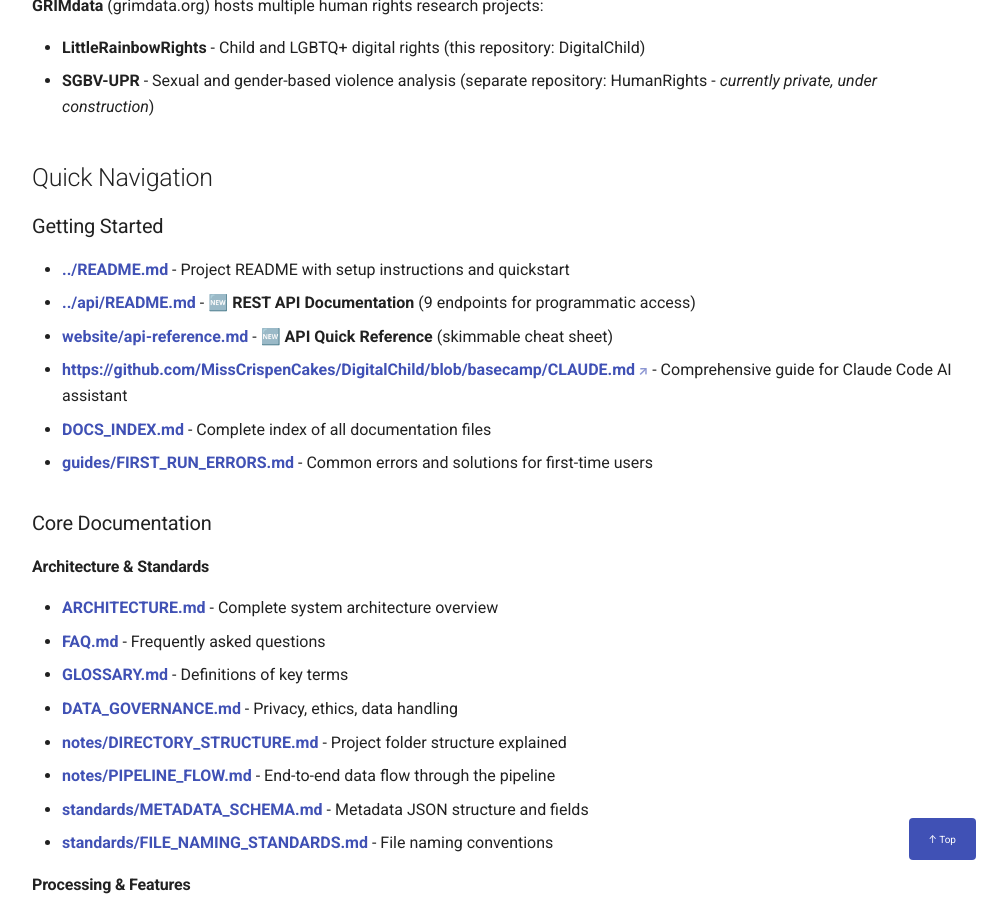
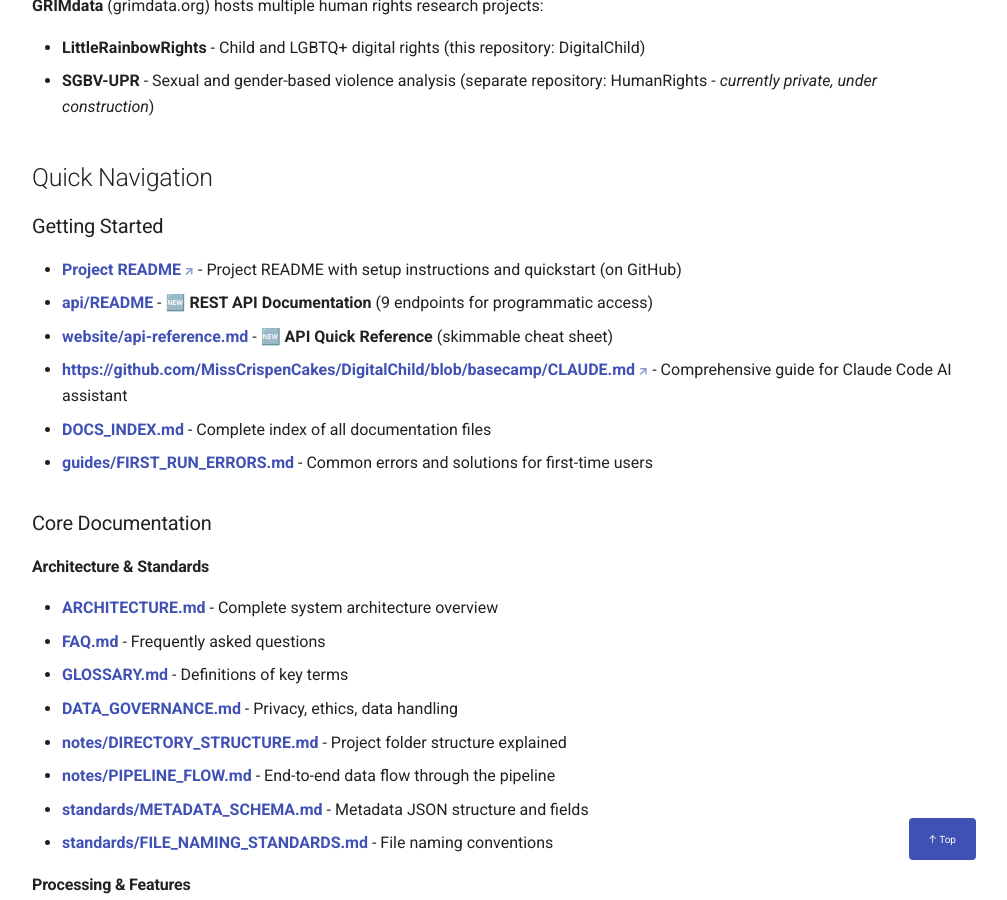
Before and after one commit to MissCrispenCakes/DigitalChild, an MkDocs documentation site: the page built from docs/README.md, in a window 1280 px wide and 900 px high, scrolled down 396 px. Shown: the whole window, without its empty margins (264-1271 px from the left). Built offline with MkDocs 1.6.1 and Material for MkDocs 9.7.7, drawn with Linux system fonts in a browser that asks for light colours; comment, search, counter and statistics services are not loaded.

Commit message:
Fix 404 errors for root README and API links in documentation
- Change ../README.md to GitHub URL (root file not in docs/)
- Change ../api/README.md to api/README/ (use docs/ copy)
- Apply fixes across 6 documentation files:
  - docs/README.md
  - docs/DOCS_INDEX.md
  - docs/UPDATE_SUMMARY_JAN2026.md
  - docs/NAVIGATION_IMPROVEMENTS.md
  - docs/WEBSITE_API_UPDATE.md
  - docs/ARCHITECTURE.md

Fixes: https://grimdata.org/README.md and https://grimdata.org/api/README.md 404 errors

```diff
--- a/docs/README.md
+++ b/docs/README.md
@@ -11,8 +11,8 @@
 
 ### Getting Started
 
-- **[../README.md](../README.md)** - Project README with setup instructions and quickstart
-- **[../api/README.md](../api/README.md)** - 🆕 **REST API Documentation** (9 endpoints for programmatic access)
+- **[Project README](https://github.com/MissCrispenCakes/DigitalChild/blob/basecamp/README.md)** - Project README with setup instructions and quickstart (on GitHub)
+- **[api/README](api/README/)** - 🆕 **REST API Documentation** (9 endpoints for programmatic access)
 - **[website/api-reference.md](website/api-reference.md)** - 🆕 **API Quick Reference** (skimmable cheat sheet)
 - **[https://github.com/MissCrispenCakes/DigitalChild/blob/basecamp/CLAUDE.md](https://github.com/MissCrispenCakes/DigitalChild/blob/basecamp/CLAUDE.md)** - Comprehensive guide for Claude Code AI assistant
 - **[DOCS_INDEX.md](DOCS_INDEX.md)** - Complete index of all documentation files
```
Also changed, not shown: docs/ARCHITECTURE.md (+1 -1 lines), docs/DOCS_INDEX.md (+2 -2 lines), docs/NAVIGATION_IMPROVEMENTS.md (+3 -3 lines), docs/UPDATE_SUMMARY_JAN2026.md (+1 -1 lines), docs/WEBSITE_API_UPDATE.md (+2 -2 lines).
